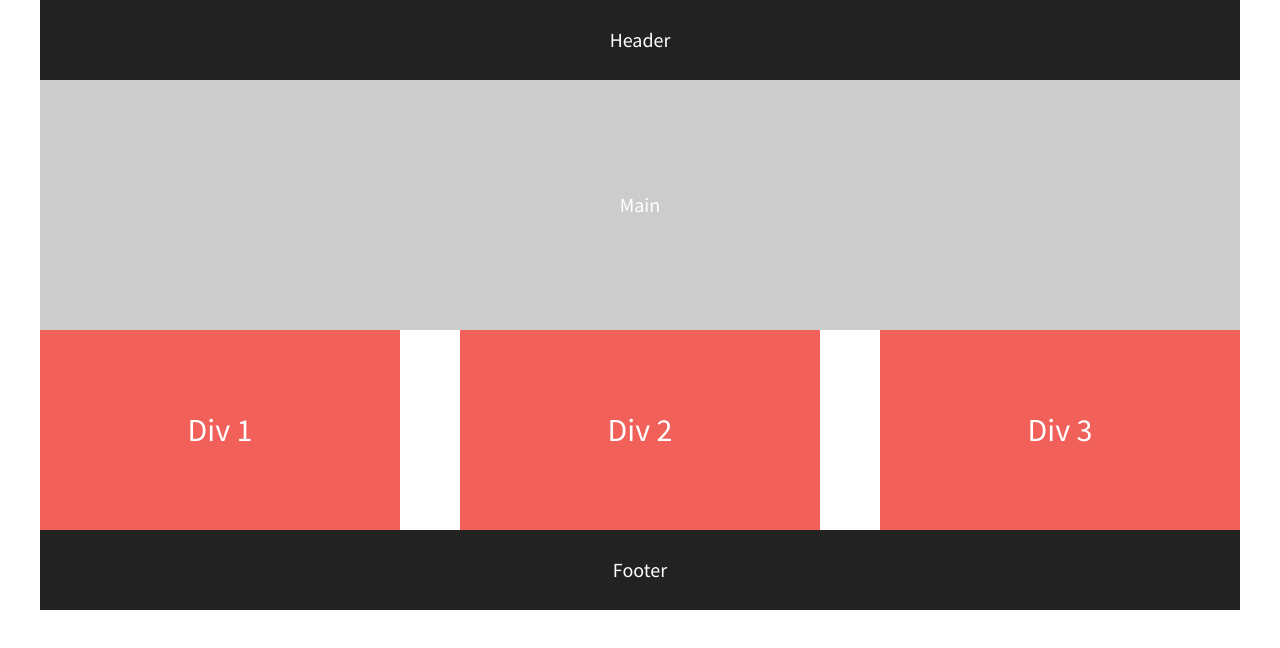
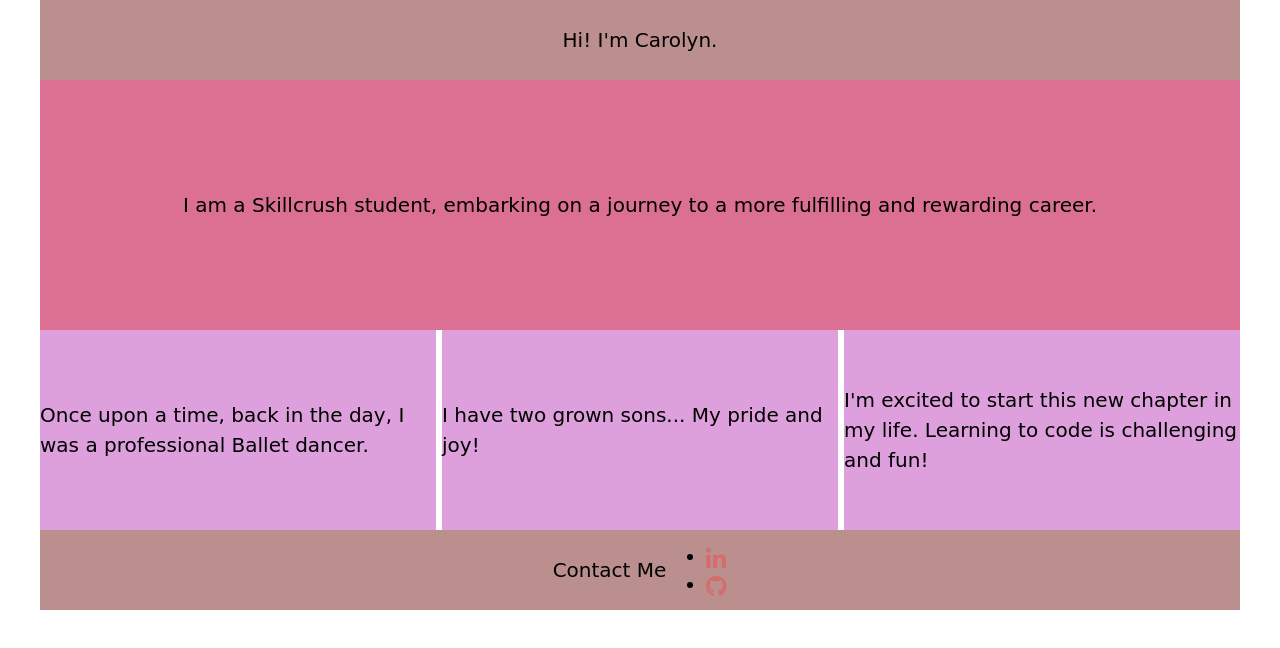
Before and after one commit to Carbur3/206-flexbox-starter, a plain HTML site: page index.html in a window 1280 px wide. Drawn offline with nearby package versions, Linux system fonts and the light colour scheme; a web font is replaced by a local one.

Commit message:
Added my content to website

```diff
--- a/css/main.css
+++ b/css/main.css
@@ -102,22 +102,22 @@ html {
 }
 
 body {
-  font-family: 'Source Sans Pro', sans-serif;
+  font-family: 'Edu NSW ACT Foundation', cursive;
   padding: 0 2em;
   font-size: 1.25em;
   height: 100%;
-  color: #fff;
+  color: #000000;
 }
 
 header,
 footer {
-  background-color: #222;
+  background-color: #BC8F8F;
   height: 80px;
   width: 100%;
 }
 
 main {
-  background-color: #ccc;
+  background-color: #DB7093;
   height: 250px;
   width: 100%;
 }
@@ -144,12 +144,16 @@ main {
     display: flex;
     justify-content: center;
     align-items: center;
-    color: #fff;
+    color: #000000;
     line-height: 1.5em;
-    font-size: 1.6em;
-    background-color: #f16059;
-    width: 30%;
+    font-size: 1 em;
+    background-color: #DDA0DD;
+    width: 33%;
     height: 200px;
+}
+
+#contact .contact-info {
+    float: left;
 }
 
 /* ==========================================================================
--- a/index.html
+++ b/index.html
@@ -14,6 +14,9 @@
         <link rel="stylesheet" href="css/main.css">
         <script src="js/vendor/modernizr-2.8.3.min.js"></script>
         <link href="https://fonts.googleapis.com/css?family=Lora|Source+Sans+Pro:400,700" rel="stylesheet">
+        <link rel="preconnect" href="https://fonts.googleapis.com">
+<link rel="preconnect" href="https://fonts.gstatic.com" crossorigin>
+<link href="https://fonts.googleapis.com/css2?family=Edu+NSW+ACT+Foundation&display=swap" rel="stylesheet">
     </head>
     <body>
         <!--[if lt IE 8]>
@@ -22,18 +25,27 @@
 
         <!-- Add your site or application content here -->
         <section class="flex-container">
-            <header>Header</header>
-            <main>Main</main>
+            <header>Hi! I'm Carolyn. </header>
+            <main>I am a Skillcrush student, embarking on a journey to a more fulfilling and rewarding career.</main>
             <div id="div-1" class="flex-items">
-                Div 1
+                Once upon a time, back in the day, I was a professional Ballet dancer.
             </div>
             <div id="div-2" class="flex-items">
-                Div 2
+                I have two grown sons... My pride and joy!
             </div>
             <div id="div-3" class="flex-items">
-                Div 3
+                I'm excited to start this new chapter in my life. Learning to code is challenging and fun!
             </div>
-            <footer>Footer</footer>
+            <footer id="contact">Contact Me
+                <div class="contact-info">
+                    <ul>
+                        <li><a href="https://www.linkedin.com/" target="_blank"><img src="img/linkedin.png"
+                            alt="Linkedin icon"></a></li>
+                            <li><a href="https://github.com/" target="_blank"><img src="img/github.png" alt="Github icon"></a>
+                        </li>
+                    </ul>
+                </div>
+            </footer>
         </section>
 
         <script src="https://ajax.googleapis.com/ajax/libs/jquery/1.11.3/jquery.min.js"></script>
```
Also changed, not shown: img/github.png (added), img/linkedin.png (added).
